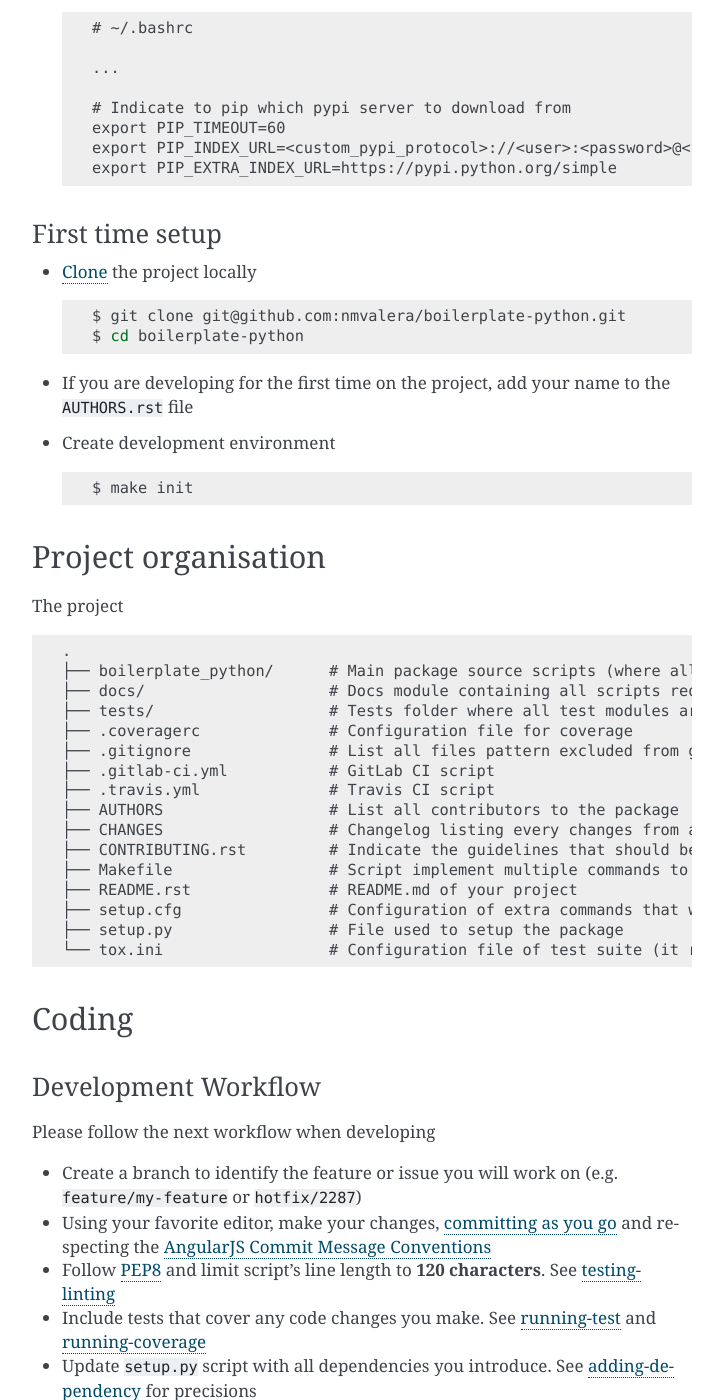
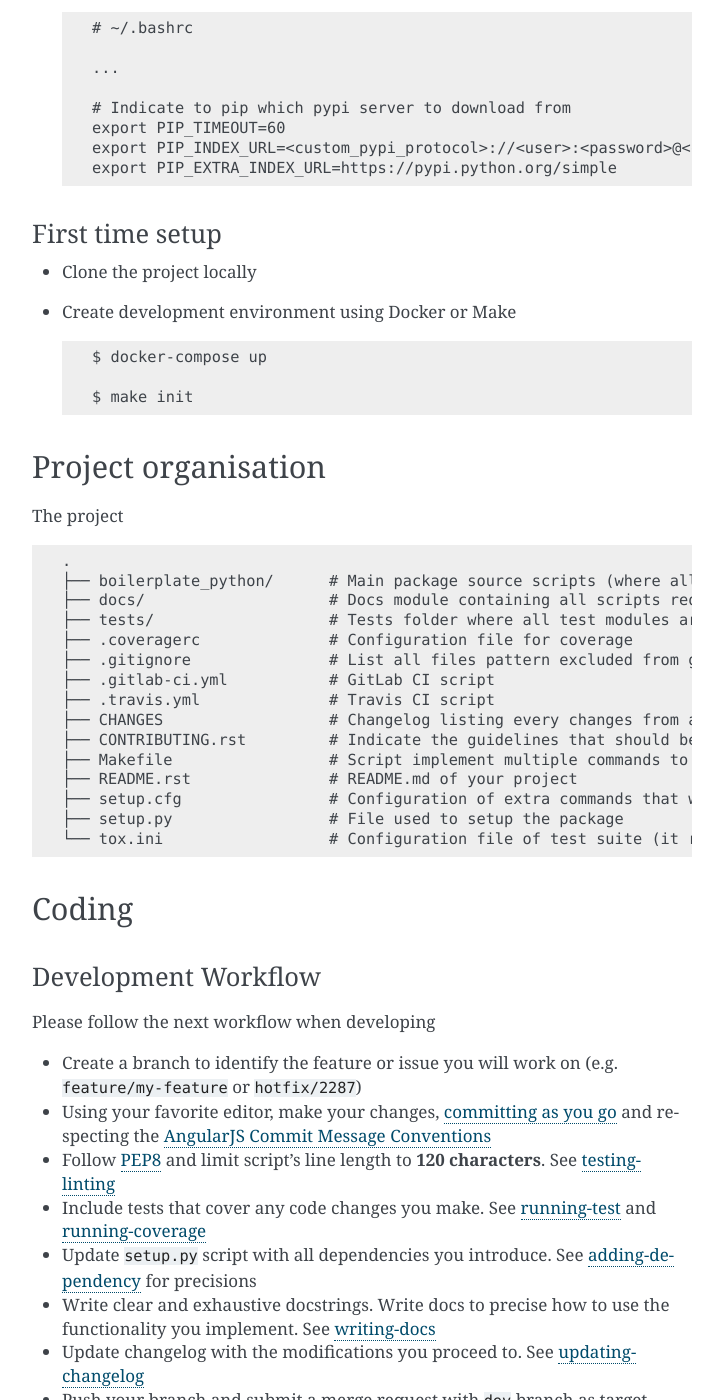
Before and after one commit to nmvalera/cfg-loader, a Sphinx documentation site: the page built from docs/docs/contributing.rst, in a window 1280 px wide and 1400 px high, scrolled down 998 px. Shown: the whole window, without its empty margins (388-1111 px from the left). Built offline with Sphinx 7.4.7, drawn with Linux system fonts in a browser that asks for light colours; some of the changed text lies outside the part shown.

Commit message:
Fix Authors, Licences, extensions & typos

```diff
--- a/CHANGES.rst
+++ b/CHANGES.rst
@@ -8,4 +8,4 @@ Version 0.0.0
 
 Chore
 
-- Project: Initialize project and devOps files
+- Project: Initialize project
--- a/CONTRIBUTING.rst
+++ b/CONTRIBUTING.rst
@@ -6,7 +6,7 @@ Feature Requests, Bug Reports, and Feedback. . .
 
 . . .should all be reported on the `GitHub Issue Tracker`_ .
 
-.. _`GitHub Issue Tracker`: https://github.com/nmvalera/boilerplate-python/issues
+.. _`GitHub Issue Tracker`: https://gitlab.com/ConsenSys-Fr/boilerplates/boilerplate-python/issues
 
 Reporting issues
 ~~~~~~~~~~~~~~~~
@@ -56,20 +56,13 @@ Requirements
 First time setup
 ~~~~~~~~~~~~~~~~
 
-- `Clone`_ the project locally
+- Clone the project locally
+
+- Create development environment using Docker or Make
 
   .. code-block:: sh
 
-      $ git clone git@github.com:nmvalera/boilerplate-python.git
-      $ cd boilerplate-python
-
-- If you are developing for the first time on the project, add your name to the ``AUTHORS.rst`` file
-
-.. _Clone: https://help.github.com/articles/fork-a-repo/#step-2-create-a-local-clone-of-your-fork
-
-- Create development environment
-
-  .. code-block:: sh
+      $ docker-compose up
 
       $ make init
 
@@ -88,7 +81,6 @@ The project
     ├── .gitignore               # List all files pattern excluded from git's tracking
     ├── .gitlab-ci.yml           # GitLab CI script
     ├── .travis.yml              # Travis CI script
-    ├── AUTHORS                  # List all contributors to the package
     ├── CHANGES                  # Changelog listing every changes from a release to another
     ├── CONTRIBUTING.rst         # Indicate the guidelines that should be respected when contributing on this project
     ├── Makefile                 # Script implement multiple commands to facilitate developments
@@ -221,8 +213,8 @@ The format used for a release block is be the following
     - Hotfix 1 (``#134``)
     - Hotfix 2 (``#139``)
 
-    .. _#134: https://github.com/nmvalera/boilerplate-python/issues/134
-    .. _#139: https://github.com/nmvalera/boilerplate-python/issues/139
+    .. _#134: https://gitlab.com/ConsenSys-Fr/boilerplates/boilerplate-python/issues/134
+    .. _#139: https://gitlab.com/ConsenSys-Fr/boilerplates/boilerplate-python/issues/139
 
 Be careful to never touch the header line as well as the release's metadata sentence.
 
--- a/README.rst
+++ b/README.rst
@@ -77,7 +77,7 @@ Add a remote for later update
 
 .. code-block:: sh
 
-    $ git remote add boilerplate git@github.com:nmvalera/boilerplate-python.git
+    $ git remote add boilerplate git@gitlab.com:ConsenSys-Fr/boilerplates/boilerplate-python.git
     $ git fetch boilerplate
 
 Rename the project
--- a/boilerplate_python/__init__.py
+++ b/boilerplate_python/__init__.py
@@ -4,7 +4,7 @@
 
     An empty python project
 
-    :copyright: Copyright 2017 by Nicolas Maurice, see AUTHORS.rst for more details.
+    :copyright: Copyright 2017 by ConsenSys France.
     :license: BSD, see :ref:`license` for more details.
 """
 
--- a/docs/conf.py
+++ b/docs/conf.py
@@ -50,11 +50,11 @@ master_doc = 'docs/index'
 
 # General information about the project.
 PROJECT_NAME = 'Boilerplate-Package'
-AUTHOR = 'Nicolas Maurice'
+AUTHOR = 'ConsenSys France'
 
 project = PROJECT_NAME
 author = AUTHOR
-copyright = '{0}, Nicolas Maurice'.format(BUILD_DATE.year)
+copyright = '{0}, ConsenSys Paris'.format(BUILD_DATE.year)
 
 # The version info for the project you're documenting, acts as replacement for
 # |version| and |release|, also used in various other places throughout the
--- a/docs/docs/license.rst
+++ b/docs/docs/license.rst
@@ -6,7 +6,7 @@ License
 Authors
 -------
 
-.. include:: ../../AUTHORS.rst
+ConsenSys France
 
 General License Definitions
 ---------------------------
@@ -26,4 +26,4 @@ documentation.
 License
 -------
 
-.. include:: ../../LICENSE.rst
+.. include:: ../../LICENSE
```
Also changed, not shown: AUTHORS.rst (deleted, +0 -9 lines), setup.py (+4 -5 lines), 5 other files.
